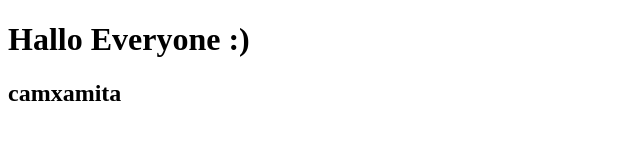
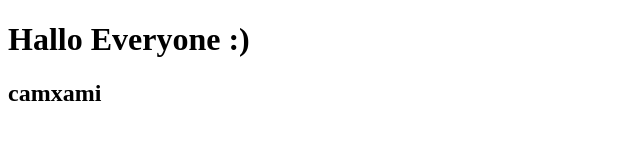
Before and after one commit to ngocanhpham165/gitgit, a plain HTML site: page index.html in a window 1280 px wide. Shown: the full height of the page, 0-640 px from the left. Drawn offline with Linux system fonts and the light colour scheme.

Commit message:
Update index.html

```diff
--- a/index.html
+++ b/index.html
@@ -7,7 +7,8 @@
 </head>
 <body>
     <h1>Hallo Everyone :) </h1>
-    <h2>camxamita</h2>
+    <h2>camxami</h2>
+
 
 </body>
 </html>
```
